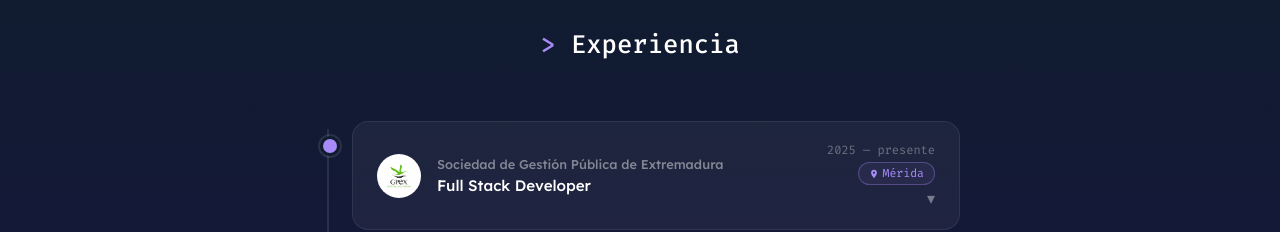
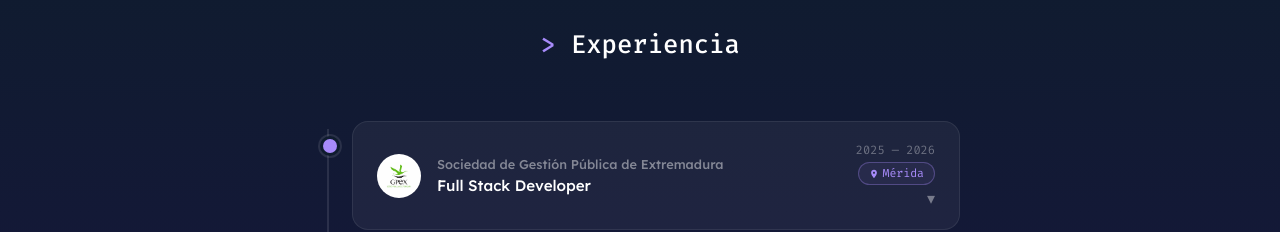
Before and after one commit to gloriajean02/mi-portfolio, a React (Vite) app: page / in a window 1280 px wide. Shown: the part 2909-3141 px from the top of the page. Built offline with nearby package versions, Linux system fonts and the light colour scheme.

Commit message:
fin gpex

```diff
--- a/src/components/TimelineSection.tsx
+++ b/src/components/TimelineSection.tsx
@@ -17,7 +17,7 @@ const work: Entry[] = [
     id: 1,
     company: 'Sociedad de Gestión Pública de Extremadura',
     role: 'Full Stack Developer',
-    period: '2025 — presente',
+    period: '2025 — 2026',
     logo: '/images/gpex.png',
     location: 'Mérida',
     description: 'Desarrollo en entorno profesional real dentro del programa de FP Dual: implementación de aplicaciones con patrón MVC en Java, MySQL, HTML, CSS y Apache. Aprender haciendo, desde el primer día.',
```
